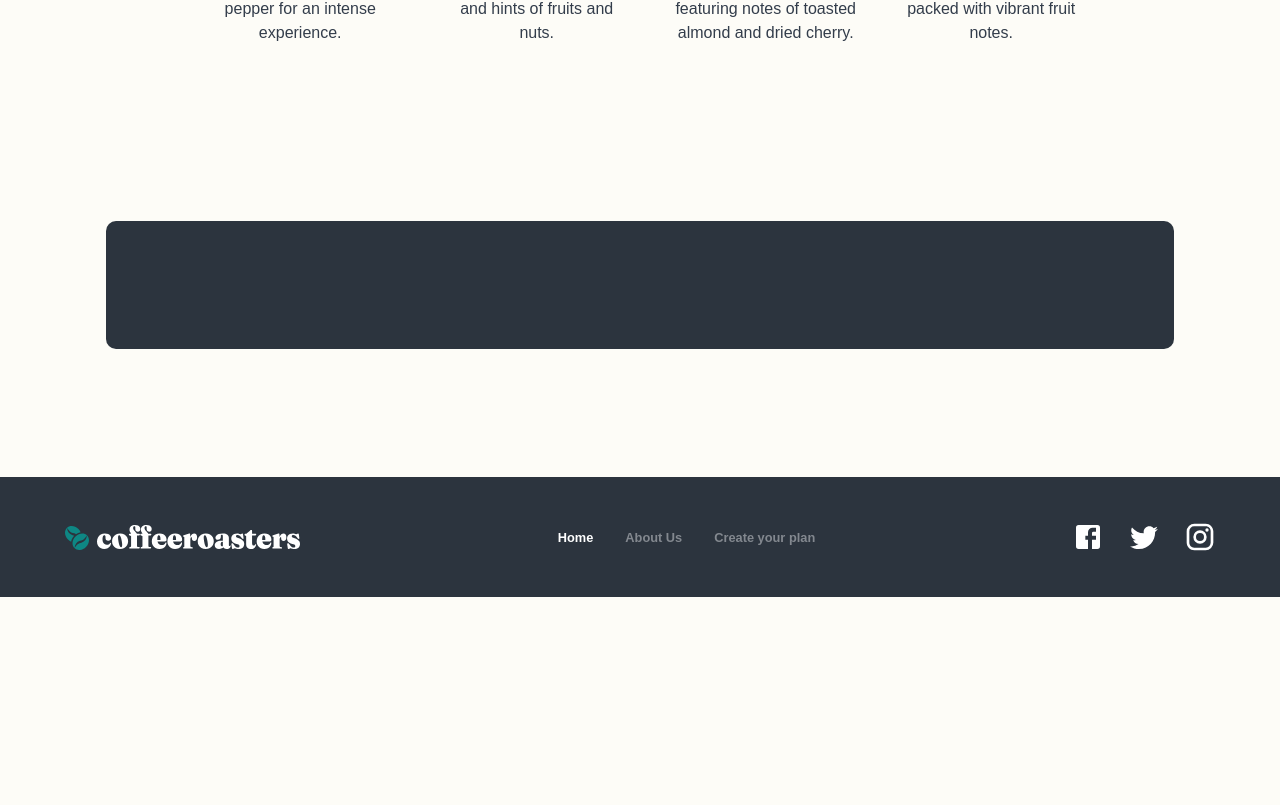
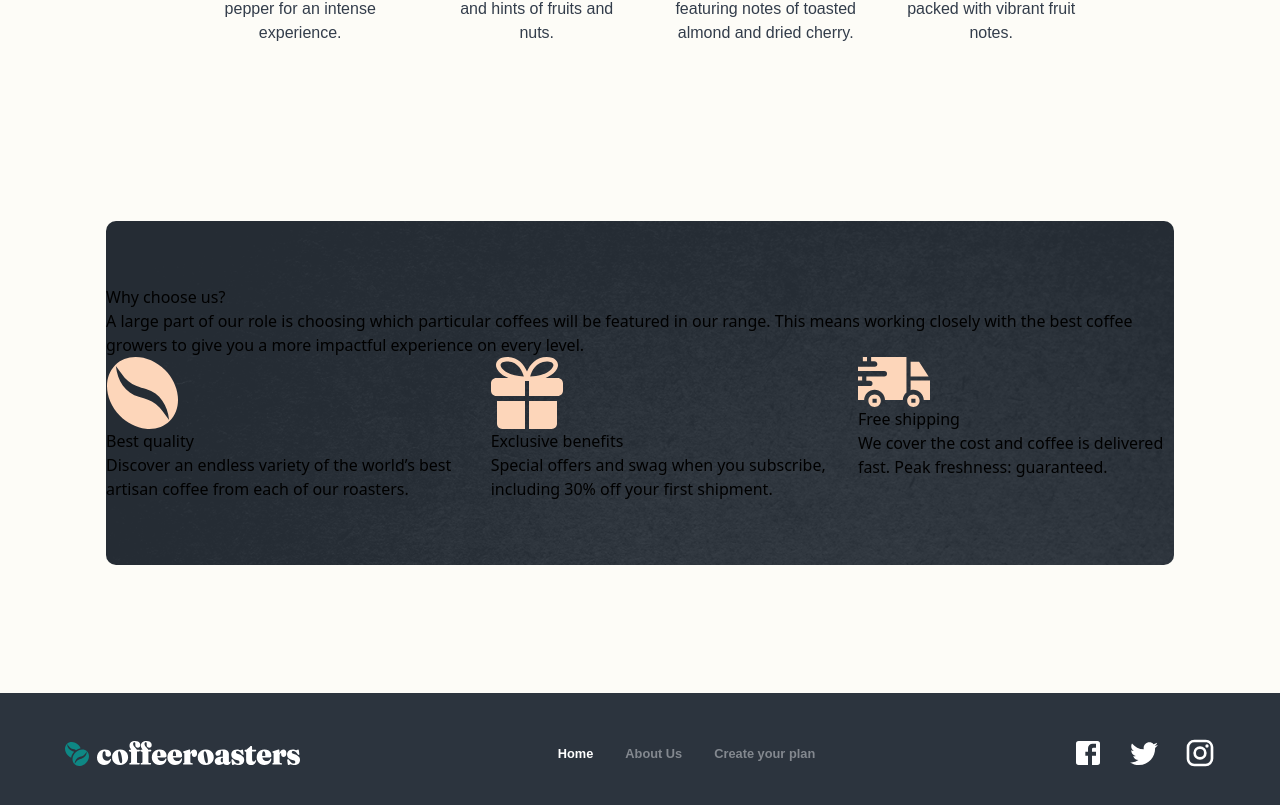
Before and after one commit to nayera540/coffee-roaster-subscription-app, a React (Vite) app: page / in a window 1280 px wide. Shown: the part 1511-2316 px from the top of the page. Before the commit the page ends 2108 px from the top, so only its background shows below. Built offline with nearby package versions, Linux system fonts and the light colour scheme; a web font is replaced by a local one.

Commit message:
Added features section

```diff
--- a/src/assets/components/FeatureCard/FeatureCard.jsx
+++ b/src/assets/components/FeatureCard/FeatureCard.jsx
@@ -1,9 +1,17 @@
 import styles from "./styles.module.scss"
 
-function FeatureCard() {
+function FeatureCard({icon, title, content}) {
     return (
-        <div>
-
+        <div className={`feature-card ${styles["feature-card"]}`}>
+            <img src={icon} alt={`${title} icon`} />
+            <div className="card-body">
+                <h3>
+                    {title}
+                </h3>
+                <p>
+                    {content}
+                </p>
+            </div>
         </div>
     )
 }
--- a/src/assets/components/FeatureCard/styles.module.scss
+++ b/src/assets/components/FeatureCard/styles.module.scss
@@ -1 +1,5 @@
 @use "../../styles/variables" as *;
+
+.feature-card{
+
+}
--- a/src/assets/pages/HomePage/HomePage.jsx
+++ b/src/assets/pages/HomePage/HomePage.jsx
@@ -2,21 +2,25 @@ import { NavLink } from "react-router";
 import styles from "./styles.module.scss";
 import Button from "../../components/Button/Button";
 import CollectionItem from "../../components/CollectionItem/CollectionItem";
-
+import FeatureCard from "../../components/FeatureCard/FeatureCard";
 
 function HomePage() {
     return (
         <main>
             {/* Start Hero Section */}
-            <section className={`hero-section ${styles["hero-section"]} sm:py-[6.25rem] py-[5rem] px-[2rem] sm:px-[5.5rem] `}>
+            <section
+                className={`hero-section ${styles["hero-section"]} sm:py-[6.25rem] py-[5rem] px-[2rem] sm:px-[5.5rem] `}
+            >
                 <div className="hero-section--wrapper flex flex-col flex-nowrap xl:w-4/12 md:w-9/12 w-100">
                     <h2 className="hero-title font-fraunces font-black sm:text-[4.5rem] text-[2.4rem] text-[#ffff] leading-[4.5rem]">
                         Great coffee made simple.
                     </h2>
                     <p className="hero-content font-barlow text-[#ffff] sm:pt-[2rem] pt-[1rem] font-light leading-[1.7rem]">
-                        Start your mornings with the world’s best coffees. Try our expertly curated artisan coffees from our best roasters delivered directly to your door, at your schedule.
+                        Start your mornings with the world’s best coffees. Try our expertly
+                        curated artisan coffees from our best roasters delivered directly to
+                        your door, at your schedule.
                     </p>
-                    <NavLink to='/plan' className="mt-[3rem]">
+                    <NavLink to="/plan" className="mt-[3rem]">
                         <Button>Create your plan</Button>
                     </NavLink>
                 </div>
@@ -24,25 +28,98 @@ function HomePage() {
             {/* End Hero Section */}
 
             {/* Start Collection Section */}
-            <section className={`collection-section flex flex-col content-center ${styles["collection-section"]} py-[6em]`}>
+            <section
+                className={`collection-section flex flex-col content-center ${styles["collection-section"]} py-[6em]`}
+            >
                 <h2 className="font-fraunces lg:text-[12rem] font-black text-center md:text-[9rem] text-[6rem] leading-[1]">
                     our collection
                 </h2>
-                <div className={`collection-wrapper ${styles["collection-wrapper"]} flex flex-wrap lg:flex-nowrap relative  w-full lg:bottom-[5rem] md:bottom-[3rem] xl:px-[5rem] lg:px-[5rem] bottom-0 gap-4`}>
-                    <CollectionItem className="lg:w-3/12 w-full" imgSrc={"/images/home/desktop/image-gran-espresso.png"} itemName={"espresso"} title={"Gran Espresso"} content={"Light and flavorful blend with cocoa and black pepper for an intense experience."}/>
-                    <CollectionItem className="lg:w-3/12 w-full" imgSrc={"/images/home/desktop/image-planalto.png"} itemName={"planalto"} title={"Planalto"} content={"Brazilian dark roast with rich and velvety body, and hints of fruits and nuts."}/>
-                    <CollectionItem className="lg:w-3/12 w-full" imgSrc={"/images/home/desktop/image-piccollo.png"} itemName={"piccollo"} title={"Piccollo"} content={"Mild and smooth blend featuring notes of toasted almond and dried cherry."}/>
-                    <CollectionItem className="lg:w-3/12 w-full" imgSrc={"/images/home/desktop/image-danche.png"} itemName={"danche"} title={"Danche"} content={"Ethiopian hand-harvested blend densely packed with vibrant fruit notes."}/>
+                <div
+                    className={`collection-wrapper ${styles["collection-wrapper"]} flex flex-wrap lg:flex-nowrap relative  w-full lg:bottom-[5rem] md:bottom-[3rem] xl:px-[5rem] lg:px-[5rem] bottom-0 gap-4`}
+                >
+                    <CollectionItem
+                        className="lg:w-3/12 w-full"
+                        imgSrc={"/images/home/desktop/image-gran-espresso.png"}
+                        itemName={"espresso"}
+                        title={"Gran Espresso"}
+                        content={
+                            "Light and flavorful blend with cocoa and black pepper for an intense experience."
+                        }
+                    />
+                    <CollectionItem
+                        className="lg:w-3/12 w-full"
+                        imgSrc={"/images/home/desktop/image-planalto.png"}
+                        itemName={"planalto"}
+                        title={"Planalto"}
+                        content={
+                            "Brazilian dark roast with rich and velvety body, and hints of fruits and nuts."
+                        }
+                    />
+                    <CollectionItem
+                        className="lg:w-3/12 w-full"
+                        imgSrc={"/images/home/desktop/image-piccollo.png"}
+                        itemName={"piccollo"}
+                        title={"Piccollo"}
+                        content={
+                            "Mild and smooth blend featuring notes of toasted almond and dried cherry."
+                        }
+                    />
+                    <CollectionItem
+                        className="lg:w-3/12 w-full"
+                        imgSrc={"/images/home/desktop/image-danche.png"}
+                        itemName={"danche"}
+                        title={"Danche"}
+                        content={
+                            "Ethiopian hand-harvested blend densely packed with vibrant fruit notes."
+                        }
+                    />
                 </div>
             </section>
             {/* End Collection Section */}
+
             {/* Start Features Section */}
-            <section className={`features-section ${styles["features-section"]} py-[4em]`}>
-
+            <section
+                className={`features-section ${styles["features-section"]} py-[4em]`}
+            >
+                <div className="features-content">
+                    <h2>Why choose us?</h2>
+                    <p>
+                        A large part of our role is choosing which particular coffees will
+                        be featured in our range. This means working closely with the best
+                        coffee growers to give you a more impactful experience on every
+                        level.
+                    </p>
+                </div>
+                <div className="features-wrapper flex w-full lg:flex-nowrap flex-wrap gap-4">
+                    <FeatureCard
+                        className="lg:w-4/12 w-full"
+                        icon={"/images/home/desktop/icon-coffee-bean.svg"}
+                        title={"Best quality"}
+                        content={
+                            "Discover an endless variety of the world’s best artisan coffee from each of our roasters."
+                        }
+                    />
+                    <FeatureCard
+                        className="lg:w-4/12 w-full"
+                        icon={"/images/home/desktop/icon-gift.svg"}
+                        title={"Exclusive benefits"}
+                        content={
+                            "Special offers and swag when you subscribe, including 30% off your first shipment."
+                        }
+                    />
+                    <FeatureCard
+                        className="lg:w-4/12 w-full"
+                        icon={"/images/home/desktop/icon-truck.svg"}
+                        title={"Free shipping"}
+                        content={
+                            "We cover the cost and coffee is delivered fast. Peak freshness: guaranteed."
+                        }
+                    />
+                </div>
             </section>
             {/* End Features Section */}
         </main>
-    )
+    );
 }
 
-export default HomePage
+export default HomePage;
--- a/src/assets/pages/HomePage/styles.module.css
+++ b/src/assets/pages/HomePage/styles.module.css
@@ -16,7 +16,10 @@
 }
 
 .features-section {
-  background-color: #2c343e;
+  background-image: url("/public/images/plan/desktop/bg-steps.png");
+  background-repeat: no-repeat;
+  background-size: cover;
+  box-sizing: border-box;
   border-radius: 10px;
 }
 
@@ -24,10 +27,16 @@
   .hero-section {
     background-image: url("/public/images/home/tablet/image-hero-coffeepress.jpg");
   }
+  .features-section {
+    background-image: url("/public/images/plan/tablet/bg-steps.png");
+  }
 }
 @media screen and (max-width: 576px) {
   .hero-section {
     background-image: url("/public/images/home/mobile/image-hero-coffeepress.jpg");
+  }
+  .features-section {
+    background-image: url("/public/images/plan/mobile/bg-steps.png");
   }
 }
 @media screen and (max-width: 768px) {
--- a/src/assets/pages/HomePage/styles.module.scss
+++ b/src/assets/pages/HomePage/styles.module.scss
@@ -20,7 +20,10 @@
 }
 
 .features-section{
-    background-color: $footerBgColor;
+    background-image: url("/public/images/plan/desktop/bg-steps.png");
+    background-repeat: no-repeat;
+    background-size: cover;
+    box-sizing: border-box;
     border-radius: 10px;
 }
 
@@ -28,11 +31,17 @@
     .hero-section {
         background-image: url("/public/images/home/tablet/image-hero-coffeepress.jpg");
     }
+    .features-section{
+        background-image: url("/public/images/plan/tablet/bg-steps.png");
+    }
 }
 
 @media screen and (max-width: 576px) {
     .hero-section {
         background-image: url("/public/images/home/mobile/image-hero-coffeepress.jpg");
+    }
+    .features-section{
+        background-image: url("/public/images/plan/mobile/bg-steps.png");
     }
 }
 
```
Also changed, not shown: 1 other file (tests, documents, lock files or other folders).
